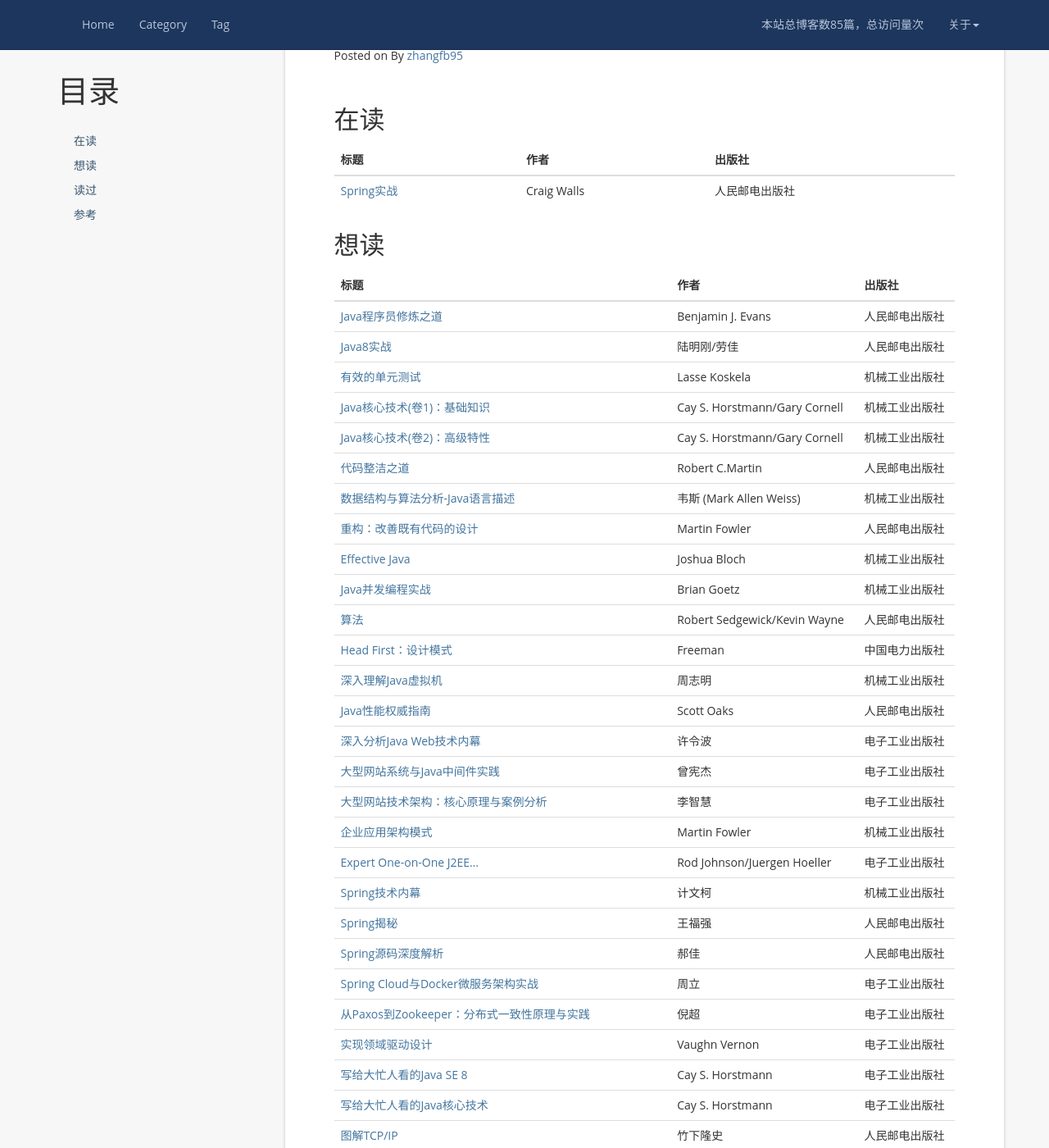
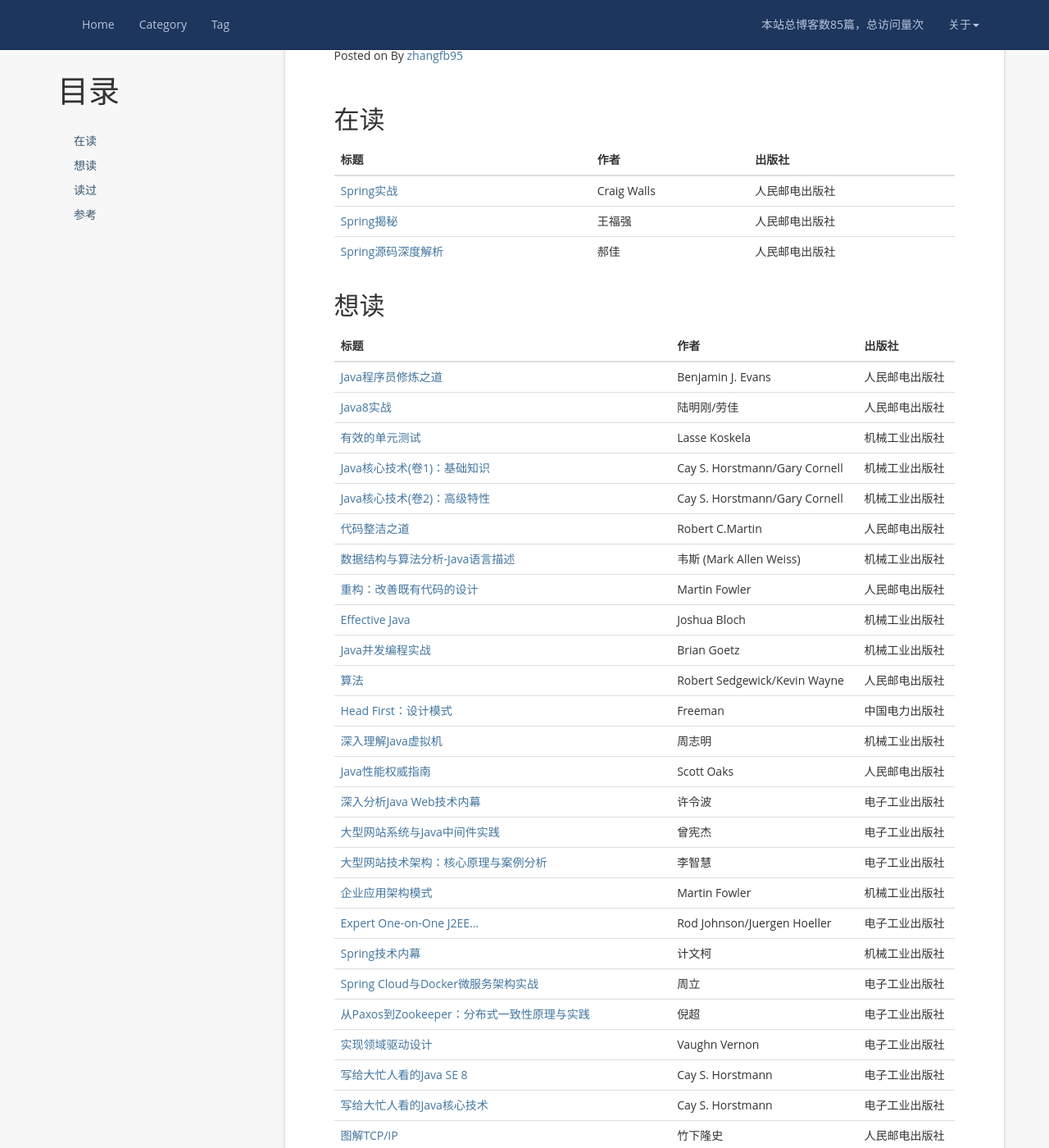
Before and after one commit to zhangfb95/zhangfb95.github.io.bak, a Jekyll site: the page built from books.md, in a window 1280 px wide and 1400 px high, scrolled down 242 px. Shown: the whole window at 82% size. Built offline with Jekyll 4.4.1, drawn with Linux system fonts in a browser that asks for light colours; nearby versions of some CDN libraries; a script that is not in the unit is left out; comment, search, counter and statistics services are not loaded; some of the changed lines change nothing that is shown.

Commit message:
调整正在读的书籍

```diff
--- a/books.md
+++ b/books.md
@@ -12,6 +12,8 @@
 | 标题 | 作者 | 出版社 |
 | --- | --- | --- |
 | [Spring实战](https://book.douban.com/subject/26767354) | Craig Walls | 人民邮电出版社 |
+| [Spring揭秘](https://book.douban.com/subject/3897837) | 王福强 | 人民邮电出版社 |
+| [Spring源码深度解析](https://book.douban.com/subject/25866350) | 郝佳 | 人民邮电出版社 |
 
 ## 想读
 
@@ -37,8 +39,6 @@
 | [企业应用架构模式](https://book.douban.com/subject/4826290) | Martin Fowler | 机械工业出版社 |
 | [Expert One-on-One J2EE...](https://book.douban.com/subject/1436131) | Rod Johnson/Juergen Hoeller | 电子工业出版社 |
 | [Spring技术内幕](https://book.douban.com/subject/10470970) | 计文柯 | 机械工业出版社 |
-| [Spring揭秘](https://book.douban.com/subject/3897837) | 王福强 | 人民邮电出版社 |
-| [Spring源码深度解析](https://book.douban.com/subject/25866350) | 郝佳 | 人民邮电出版社 |
 | [Spring Cloud与Docker微服务架构实战](https://book.douban.com/subject/27028228) | 周立 | 电子工业出版社 |
 | [从Paxos到Zookeeper：分布式一致性原理与实践](https://book.douban.com/subject/26292004) | 倪超 | 电子工业出版社 |
 | [实现领域驱动设计](https://book.douban.com/subject/25844633) | Vaughn Vernon | 电子工业出版社 |
```
